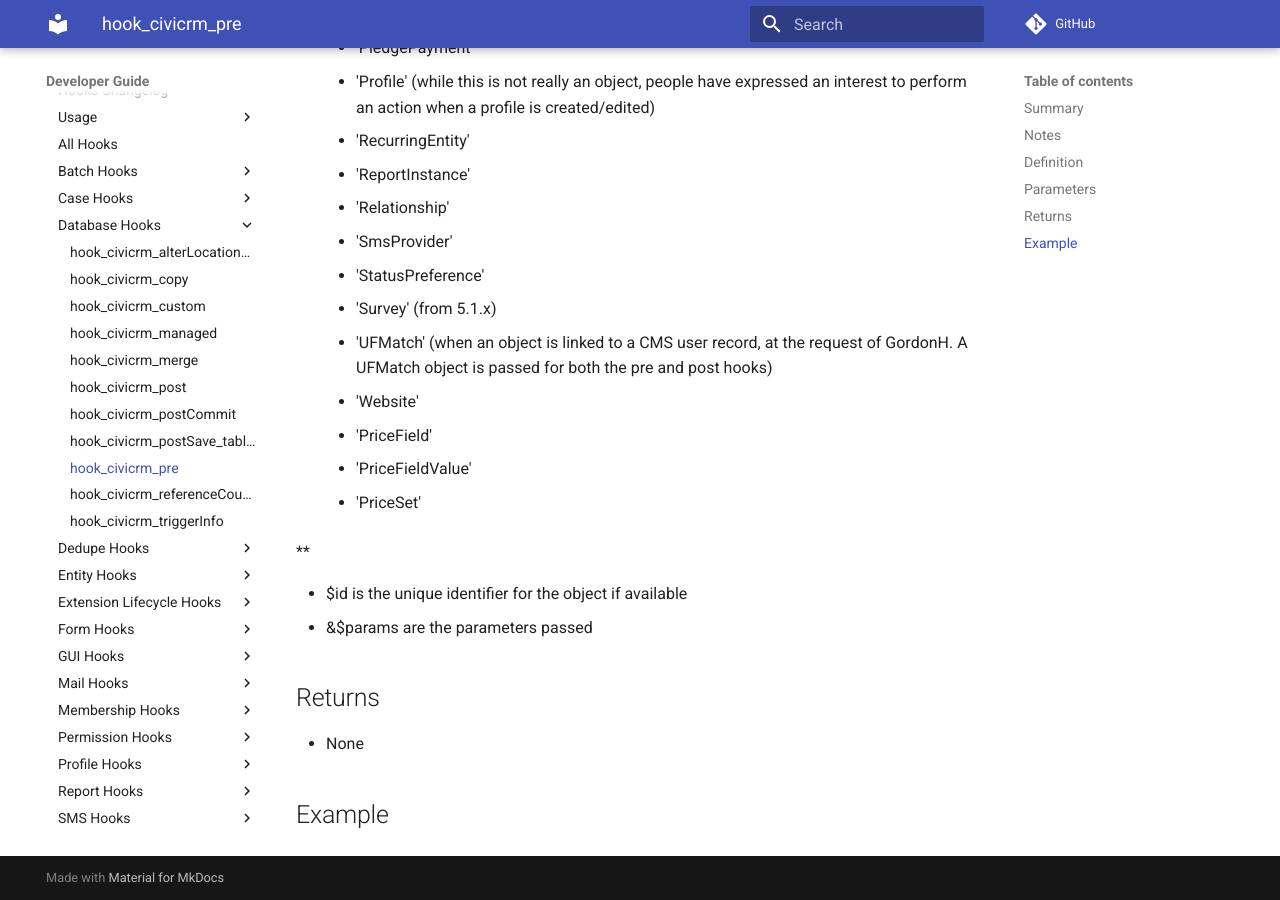
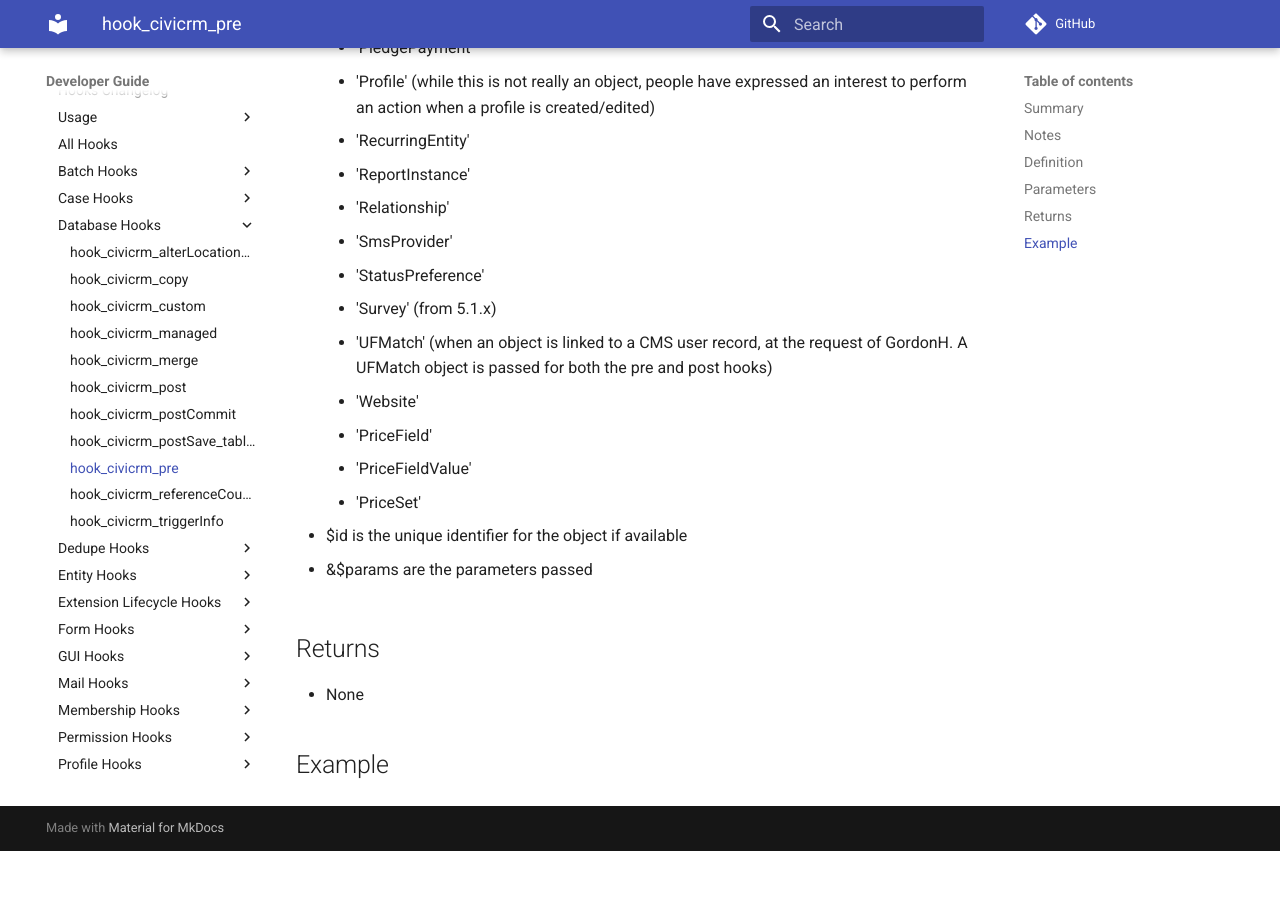
Before and after one commit to civicrm/civicrm-dev-docs, an MkDocs documentation site: the page built from docs/hooks/hook_civicrm_pre.md, in a window 1280 px wide and 900 px high, scrolled down 2481 px. Built offline with MkDocs 1.6.1 and Material for MkDocs 9.7.7, drawn with Linux system fonts in a browser that asks for light colours; comment, search, counter and statistics services are not loaded; after the commit the page ends 3332 px from its top, so only the background shows below that.

Commit message:
formatting tweak

```diff
--- a/docs/hooks/hook_civicrm_pre.md
+++ b/docs/hooks/hook_civicrm_pre.md
@@ -94,9 +94,8 @@ changing between the old and new data.
     -   'PriceFieldValue'
     -   'PriceSet'
 
-**
+-   $id is the unique identifier for the object if available
 
--   $id is the unique identifier for the object if available
 -   &$params are the parameters passed
 
 ## Returns
```
